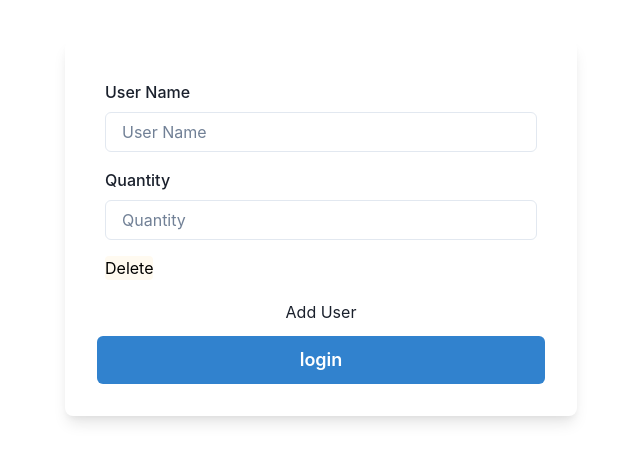
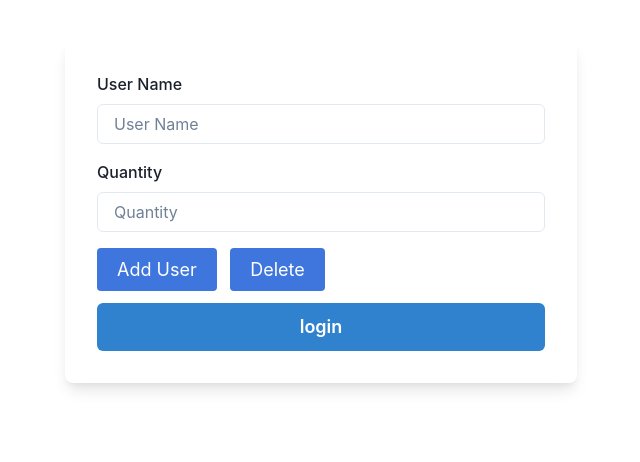
Before and after one commit to khanalsanj/React, a React (Vite) app: page / in a window 1280 px wide. Shown: the top 462 px of the page, without its empty margins (319-959 px from the left). Built offline with nearby package versions, Linux system fonts and the light colour scheme.

Commit message:
add css in button

```diff
--- a/src/App.css
+++ b/src/App.css
@@ -5,9 +5,51 @@
 /* } */
 
 .deleted {
-  background-color: floralwhite;
-  color: black;
+  background-color: rgb(62, 118, 222);
+  color: white;
   border-radius: 4px;
-  font-size: medium;
+  font-size: 18px;
   font-weight: 400;
+  padding: 8px 20px;
+  font-style: normal;
+  text-align: center;
 }
+
+.deleted {
+  transition-duration: 0.4s;
+}
+
+.deleted:hover {
+  background-color: #f44336; /* Red */
+  color: white;
+}
+
+.deleted:hover {
+  box-shadow: 0 12px 16px 0 rgba(0, 0, 0, 0.24),
+    0 17px 50px 0 rgba(0, 0, 0, 0.19);
+}
+
+.Add-user {
+  background-color: rgb(62, 118, 222);
+  color: white;
+  border-radius: 4px;
+  font-size: 18px;
+  font-weight: 400;
+  padding: 8px 20px;
+  font-style: normal;
+  margin-right: 3%;
+  text-align: center;
+}
+.Add-user:hover {
+  box-shadow: 0 12px 16px 0 rgba(0, 0, 0, 0.24),
+    0 17px 50px 0 rgba(0, 0, 0, 0.19);
+}
+
+.Add-user {
+  transition-duration: 0.4s;
+}
+
+.Add-user:hover {
+  background-color: #04aa6d; /* Red */
+  color: white;
+}
--- a/src/Components/DynamicField.jsx
+++ b/src/Components/DynamicField.jsx
@@ -6,7 +6,6 @@ import {
   Button,
   Stack,
   Flex,
-  Spacer,
 } from "@chakra-ui/react";
 
 import { useForm, useFieldArray } from "react-hook-form";
@@ -50,27 +49,28 @@ const DynamicField = () => {
     >
       <form onSubmit={handleSubmit(onsubmit)}>
         <Stack spacing={3}>
-          <Flex m={2} flexDirection="column" justifyContent={"space-between"}>
+          <Flex flexDirection="column" justifyContent={"space-between"}>
             {fields.map((field, index) => (
               <div key={field.id}>
                 <FormControl id="user name" mb={4}>
-                  <FormLabel>User Name</FormLabel>
+                  <FormLabel htmlFor="user name">User Name</FormLabel>
                   <Input
                     {...register(`users.${index}.userName`, {
+                      minLength: 5,
                       required: "User Name is required",
                     })}
                     type="text"
                     placeholder="User Name"
                   />
                   {errors.users?.[index]?.userName && (
-                    <p style={{ color: "red" }}>
+                    <p role="alert" style={{ color: "red" }}>
                       {`${errors.users?.[index]?.userName?.message}`}
                     </p>
                   )}
                 </FormControl>
 
                 <FormControl id="quantity" marginBottom={4}>
-                  <FormLabel>Quantity</FormLabel>
+                  <FormLabel htmlFor="quantity">Quantity</FormLabel>
                   <Input
                     {...register(`users.${index}.quantity`, {
                       required: "Quantity is required",
@@ -79,12 +79,18 @@ const DynamicField = () => {
                     placeholder="Quantity"
                   />
                   {errors.users?.[index]?.quantity && (
-                    <p style={{ color: "red" }}>
+                    <p role="alert" style={{ color: "red" }}>
                       {`${errors.users?.[index]?.quantity?.message}`}
                     </p>
                   )}
                 </FormControl>
-
+                <button
+                  className="Add-user"
+                  type="button"
+                  onClick={() => append({})}
+                >
+                  Add User
+                </button>
                 <button
                   className="deleted"
                   type="button"
@@ -96,9 +102,9 @@ const DynamicField = () => {
             ))}
           </Flex>
 
-          <button type="button" onClick={() => append({})}>
+          {/* <button className="Add-user" type="button" onClick={() => append({})}>
             Add User
-          </button>
+          </button> */}
 
           <Button colorScheme="blue" type="submit" size="lg">
             login
```
Also changed, not shown: src/Components/Button.jsx (deleted, +0 -21 lines).
